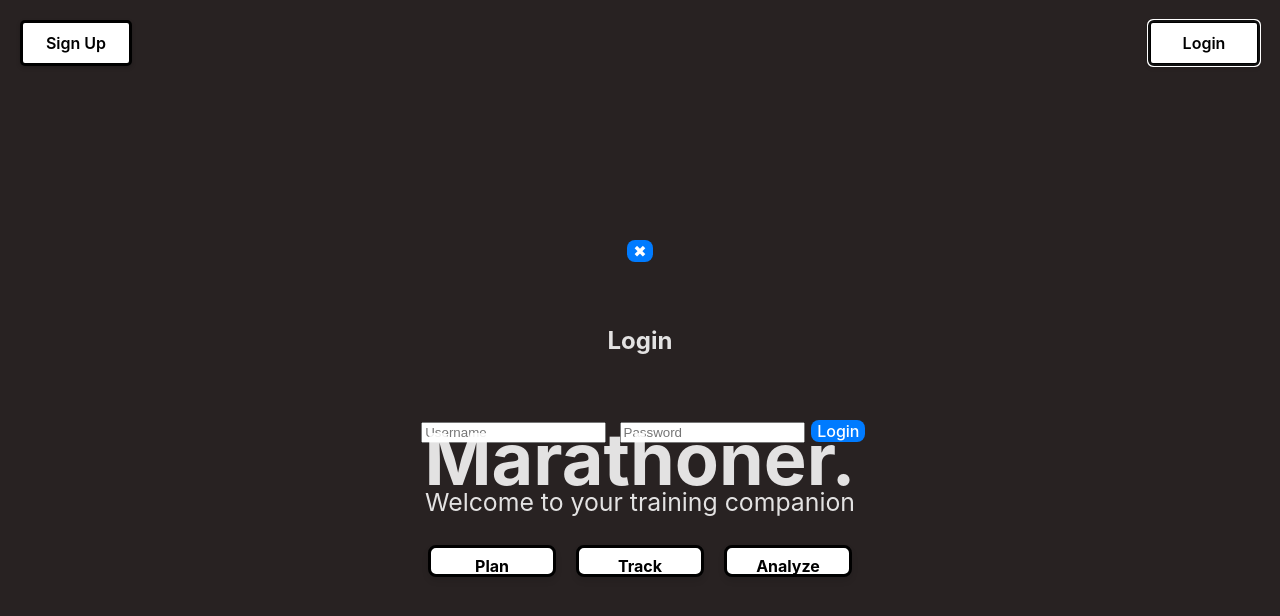
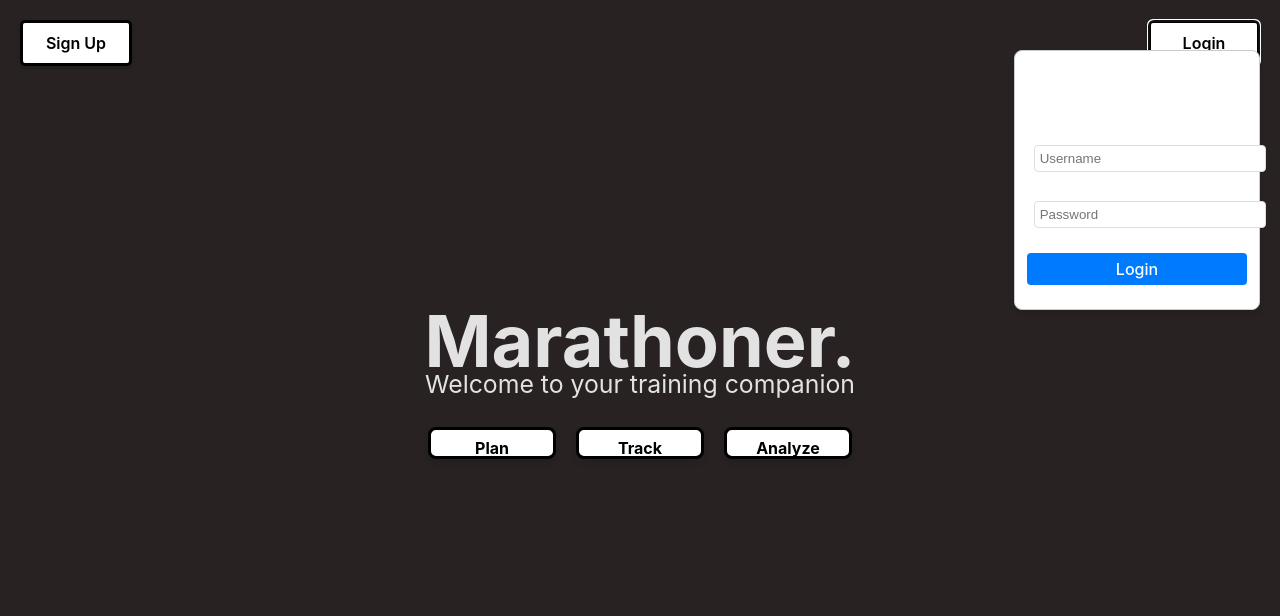
Before and after one commit to tulloch022/marathoner, a React (Vite) app: page / in a window 1280 px wide. Both pictures are taken after a click on the button "Login". Shown: the top 616 px of the page. Built offline with nearby package versions, Linux system fonts and the light colour scheme.

Commit message:
styled and positioned login box

```diff
--- a/src/components/LoginButton.tsx
+++ b/src/components/LoginButton.tsx
@@ -5,8 +5,8 @@ const LoginButton = () => {
   const [isLoginOpen, setIsLoginOpen] = useState(false);
 
   return (
-    <div>
-      <button className="login-btn" onClick={() => setIsLoginOpen(true)}>
+    <div className="login-wrapper">
+      <button className="login-btn" onClick={() => setIsLoginOpen(!isLoginOpen)}>
         Login
       </button>
       {isLoginOpen && <LoginForm onClose={() => setIsLoginOpen(false)} />}
--- a/src/components/LoginForm.tsx
+++ b/src/components/LoginForm.tsx
@@ -1,21 +1,32 @@
-import { useState } from "react";
+import { useState, useRef, useEffect } from "react";
 
 const LoginForm = ({ onClose }: { onClose: () => void }) => {
   const [username, setUsername] = useState("");
   const [password, setPassword] = useState("");
+  const formRef = useRef<HTMLDivElement>(null);
 
   const handleSubmit = (e: React.FormEvent) => {
     e.preventDefault();
     console.log("Logging in with:", username, password);
-    onClose(); // Close the form after submission
+    onClose();
   };
 
+  // Close login form when clicking outside
+  useEffect(() => {
+    const handleClickOutside = (event: MouseEvent) => {
+      if (formRef.current && !formRef.current.contains(event.target as Node)) {
+        onClose();
+      }
+    };
+
+    document.addEventListener("mousedown", handleClickOutside);
+    return () => document.removeEventListener("mousedown", handleClickOutside);
+  }, [onClose]);
+
   return (
-    <div className="login-modal">
-      <div className="login-box">
-        <button className="close-btn" onClick={onClose}>✖</button>
-        <h2>Login</h2>
+    <div ref={formRef} className="login-popup">
       <form onSubmit={handleSubmit}>
+        <h3>Login</h3>
         <input
           type="text"
           placeholder="Username"
@@ -31,7 +42,6 @@ const LoginForm = ({ onClose }: { onClose: () => void }) => {
         <button type="submit">Login</button>
       </form>
     </div>
-    </div>
   );
 };
 
--- a/src/index.css
+++ b/src/index.css
@@ -577,3 +577,81 @@ select {
 li {
   list-style-type: none;
 }
+
+
+.login-modal {
+  position: fixed;
+  top: 0;
+  left: 0;
+  width: 100%;
+  height: 100%;
+  background: rgba(0, 0, 0, 0.5);
+  display: flex;
+  align-items: center;
+  justify-content: center;
+}
+
+.login-box {
+  background: white;
+  padding: 1em;
+  border-radius: 8px;
+  text-align: center;
+}
+
+.close-btn {
+  background: none;
+  border: none;
+  font-size: 20px;
+  cursor: pointer;
+  position: absolute;
+  right: 10px;
+  top: 10px;
+}
+
+/* Ensures button remains in place */
+.login-wrapper {
+  display: inline-block;
+}
+
+/* Positions the login popup in the top-right corner */
+.login-popup {
+  position: fixed;
+  top: 50px; /* Adjust this value to move it lower if needed */
+  right: 20px;
+  width: 220px;
+  background: white;
+  border: 1px solid #ccc;
+  border-radius: 8px;
+  padding: 12px;
+  box-shadow: 0px 4px 6px rgba(0, 0, 0, 0.1);
+  z-index: 1000;
+}
+
+/* Ensure form elements look clean */
+.login-popup h3 {
+  margin: 0 0 10px 0;
+  font-size: 16px;
+  text-align: center;
+}
+
+.login-popup input {
+  width: 100%;
+  padding: 5px;
+  margin-bottom: 8px;
+  border: 1px solid #ddd;
+  border-radius: 4px;
+}
+
+.login-popup button {
+  width: 100%;
+  padding: 6px;
+  background: #007bff;
+  color: white;
+  border: none;
+  border-radius: 4px;
+  cursor: pointer;
+}
+
+.login-popup button:hover {
+  background: #0056b3;
+}
```
Lines whose indentation alone changed are shown as unchanged.
